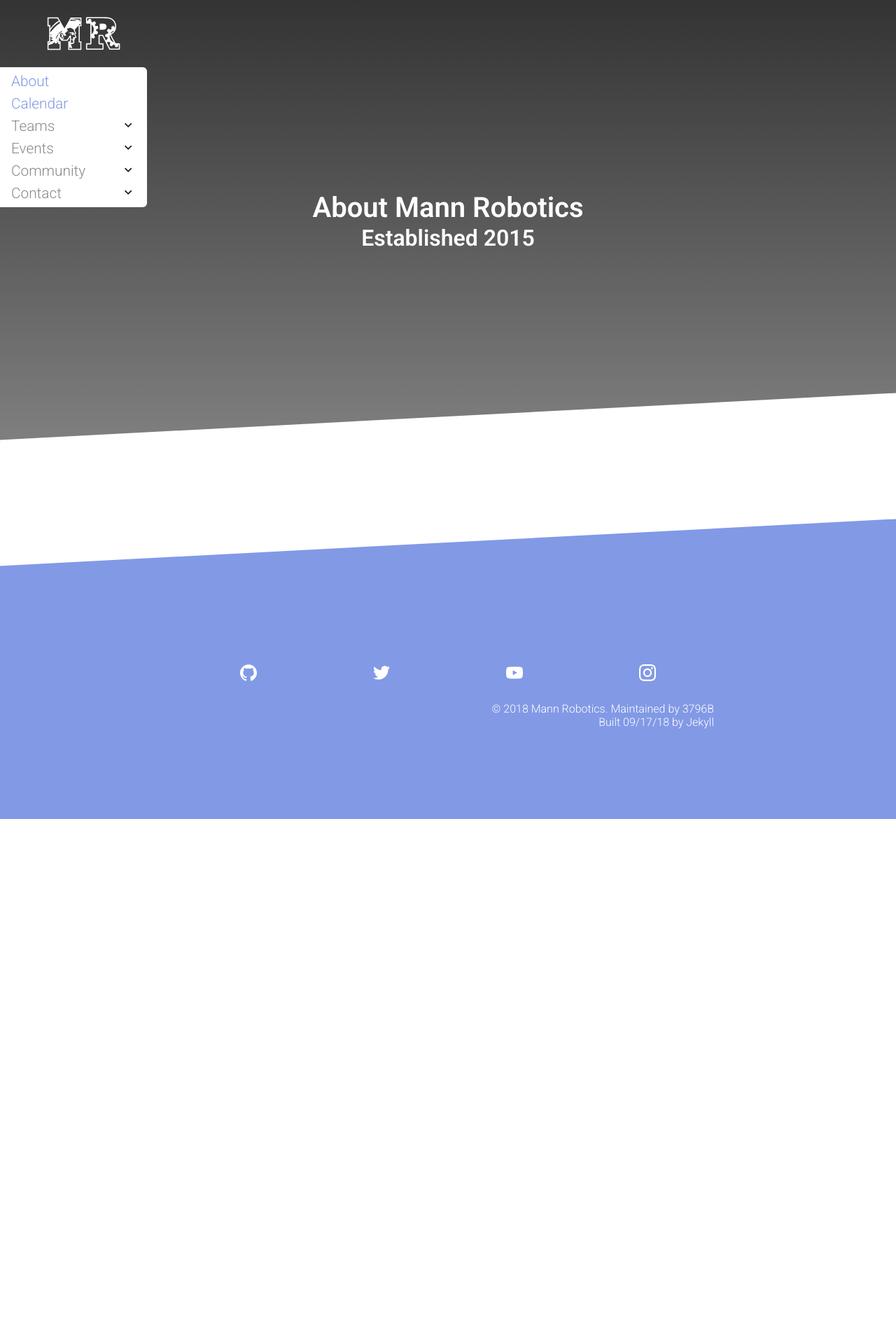
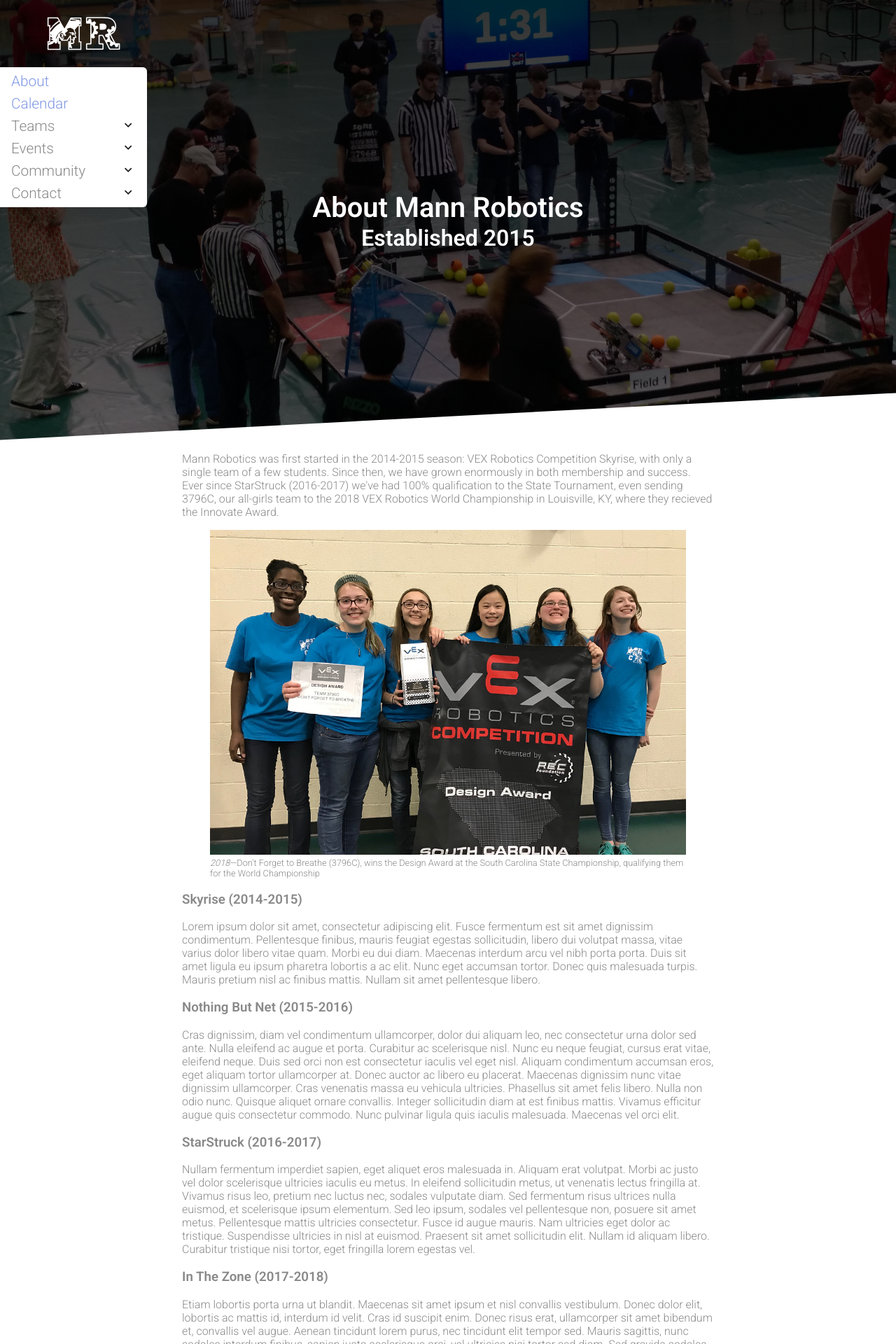
Before and after one commit to mannrobo/mannrobo.github.io, a Jekyll site: the page built from about.html, in a window 1280 px wide. Shown: the top 1920 px of the page at 70% size. Built offline with Jekyll 4.4.1, drawn with Linux system fonts in a browser that asks for light colours; before the commit the page ends 1170 px from its top, so only the background shows below that; some of the changed text lies outside the part shown.

Commit message:
Add (slightly) more info to about page

```diff
--- a/about.html
+++ b/about.html
@@ -5,5 +5,23 @@ heading: About Mann Robotics
 subheading: Established 2015
 
 layout: default
+image: /assets/images/about.jpg
+---
 
----
+<p>Mann Robotics was first started in the 2014-2015 season: VEX Robotics Competition Skyrise, with only a single team of a few students. Since then, we have grown enormously in both membership and success. Ever since StarStruck (2016-2017) we've had 100% qualification to the State Tournament, even sending 3796C, our all-girls team to the 2018 VEX Robotics World Championship in Louisville, KY, where they recieved the Innovate Award.</p>
+
+<figure>
+  <img src="/assets/posts/design/header.jpg" alt="Design Award" style="width:100%">
+  <figcaption><em>2018</em>—Don't Forget to Breathe (3796C), wins the Design Award at the South Carolina State Championship, qualifying them for the World Championship</figcaption>
+</figure>
+
+<h3>Skyrise (2014-2015)</h3>
+<p>Lorem ipsum dolor sit amet, consectetur adipiscing elit. Fusce fermentum est sit amet dignissim condimentum. Pellentesque finibus, mauris feugiat egestas sollicitudin, libero dui volutpat massa, vitae varius dolor libero vitae quam. Morbi eu dui diam. Maecenas interdum arcu vel nibh porta porta. Duis sit amet ligula eu ipsum pharetra lobortis a ac elit. Nunc eget accumsan tortor. Donec quis malesuada turpis. Mauris pretium nisl ac finibus mattis. Nullam sit amet pellentesque libero.</p>
+<h3>Nothing But Net (2015-2016)</h3>
+<p>Cras dignissim, diam vel condimentum ullamcorper, dolor dui aliquam leo, nec consectetur urna dolor sed ante. Nulla eleifend ac augue et porta. Curabitur ac scelerisque nisl. Nunc eu neque feugiat, cursus erat vitae, eleifend neque. Duis sed orci non est consectetur iaculis vel eget nisl. Aliquam condimentum accumsan eros, eget aliquam tortor ullamcorper at. Donec auctor ac libero eu placerat. Maecenas dignissim nunc vitae dignissim ullamcorper. Cras venenatis massa eu vehicula ultricies. Phasellus sit amet felis libero. Nulla non odio nunc. Quisque aliquet ornare convallis. Integer sollicitudin diam at est finibus mattis. Vivamus efficitur augue quis consectetur commodo. Nunc pulvinar ligula quis iaculis malesuada. Maecenas vel orci elit.</p>
+<h3>StarStruck (2016-2017)</h3>
+<p>Nullam fermentum imperdiet sapien, eget aliquet eros malesuada in. Aliquam erat volutpat. Morbi ac justo vel dolor scelerisque ultricies iaculis eu metus. In eleifend sollicitudin metus, ut venenatis lectus fringilla at. Vivamus risus leo, pretium nec luctus nec, sodales vulputate diam. Sed fermentum risus ultrices nulla euismod, et scelerisque ipsum elementum. Sed leo ipsum, sodales vel pellentesque non, posuere sit amet metus. Pellentesque mattis ultricies consectetur. Fusce id augue mauris. Nam ultricies eget dolor ac tristique. Suspendisse ultricies in nisl at euismod. Praesent sit amet sollicitudin elit. Nullam id aliquam libero. Curabitur tristique nisi tortor, eget fringilla lorem egestas vel.</p>
+<h3>In The Zone (2017-2018)</h3>
+<p>Etiam lobortis porta urna ut blandit. Maecenas sit amet ipsum et nisl convallis vestibulum. Donec dolor elit, lobortis ac mattis id, interdum id velit. Cras id suscipit enim. Donec risus erat, ullamcorper sit amet bibendum et, convallis vel augue. Aenean tincidunt lorem purus, nec tincidunt elit tempor sed. Mauris sagittis, nunc sodales interdum finibus, sapien justo scelerisque orci, vel ultricies nisi tortor sed diam. Sed gravida sodales odio, at semper ligula. Sed pretium quis odio ultricies ultricies. Phasellus venenatis laoreet tellus, sit amet vehicula lacus pellentesque ut. Sed et quam mollis, iaculis turpis venenatis, sollicitudin magna.</p>
+<h3>Turning Point (2018-2019)</h3>
+<p>Aenean lacinia dapibus nulla vitae dignissim. Donec tempor nunc eget turpis condimentum sagittis. Vivamus non iaculis metus, non hendrerit sem. Cras lorem elit, euismod vitae metus vel, varius feugiat erat. Vivamus imperdiet ut lectus vel lacinia. Maecenas aliquam, sapien eu facilisis dapibus, urna justo faucibus mi, in iaculis erat elit ut lectus. Proin vestibulum odio in eros varius aliquet. Nulla in orci pretium, maximus odio quis, scelerisque tortor. Aliquam vel accumsan augue. Nulla ultrices aliquet odio interdum convallis. Vestibulum dignissim non lorem id vehicula. Proin augue nulla, fermentum ac arcu id, rhoncus egestas dui.</p>
--- a/assets/css/main.css
+++ b/assets/css/main.css
@@ -326,6 +326,15 @@ nav#global #nav-links > li > span::after {
   position: absolute;
   right: 1rem;
   color: var(--dark-grey) !important;
+}
+
+img.feature {
+  margin: 8px auto;
+  max-width: 480px;
+}
+
+figcaption {
+  font-size: 80%;
 }
 
 /**
```
Also changed, not shown: assets/images/about.jpg (added).
